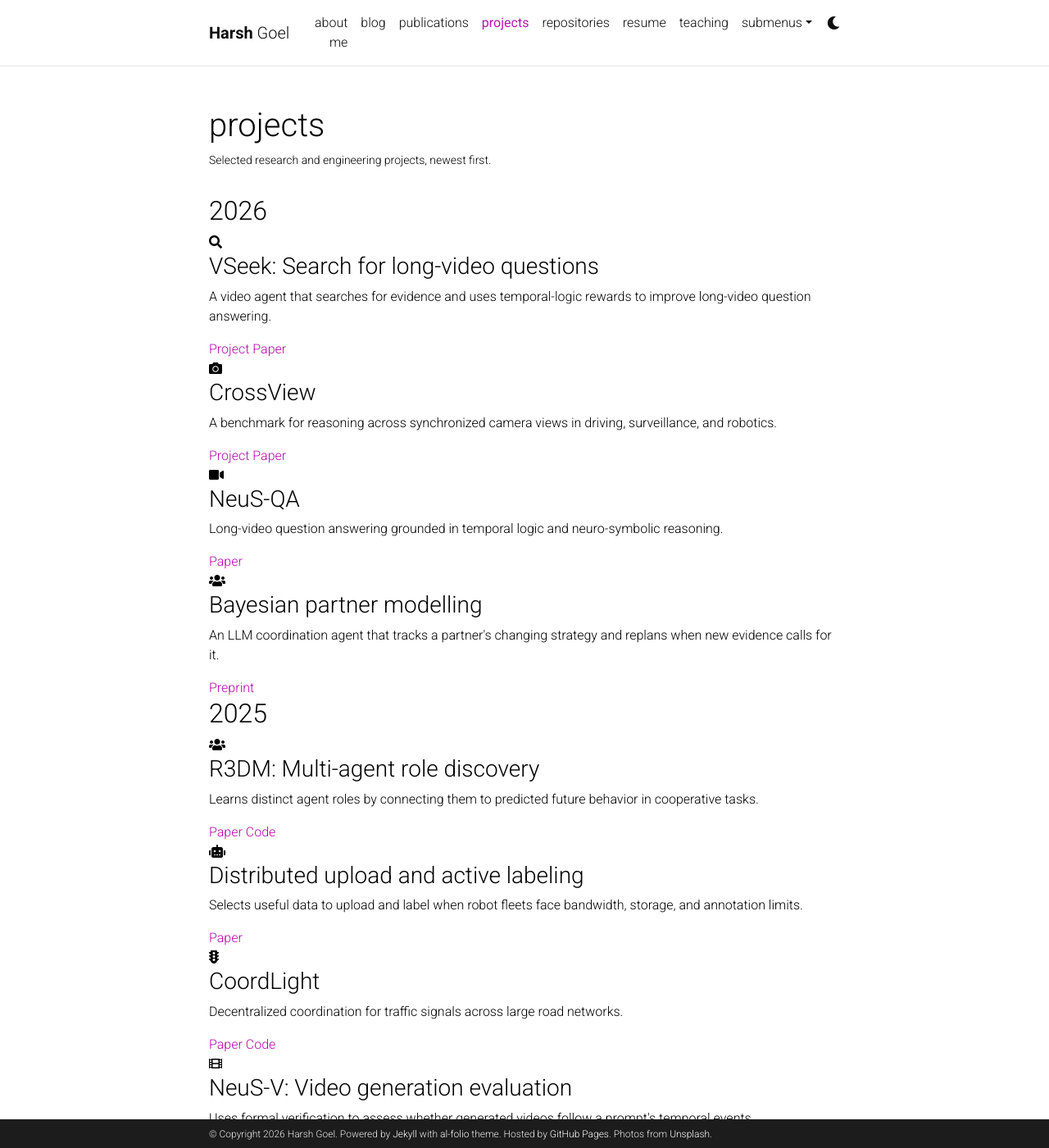
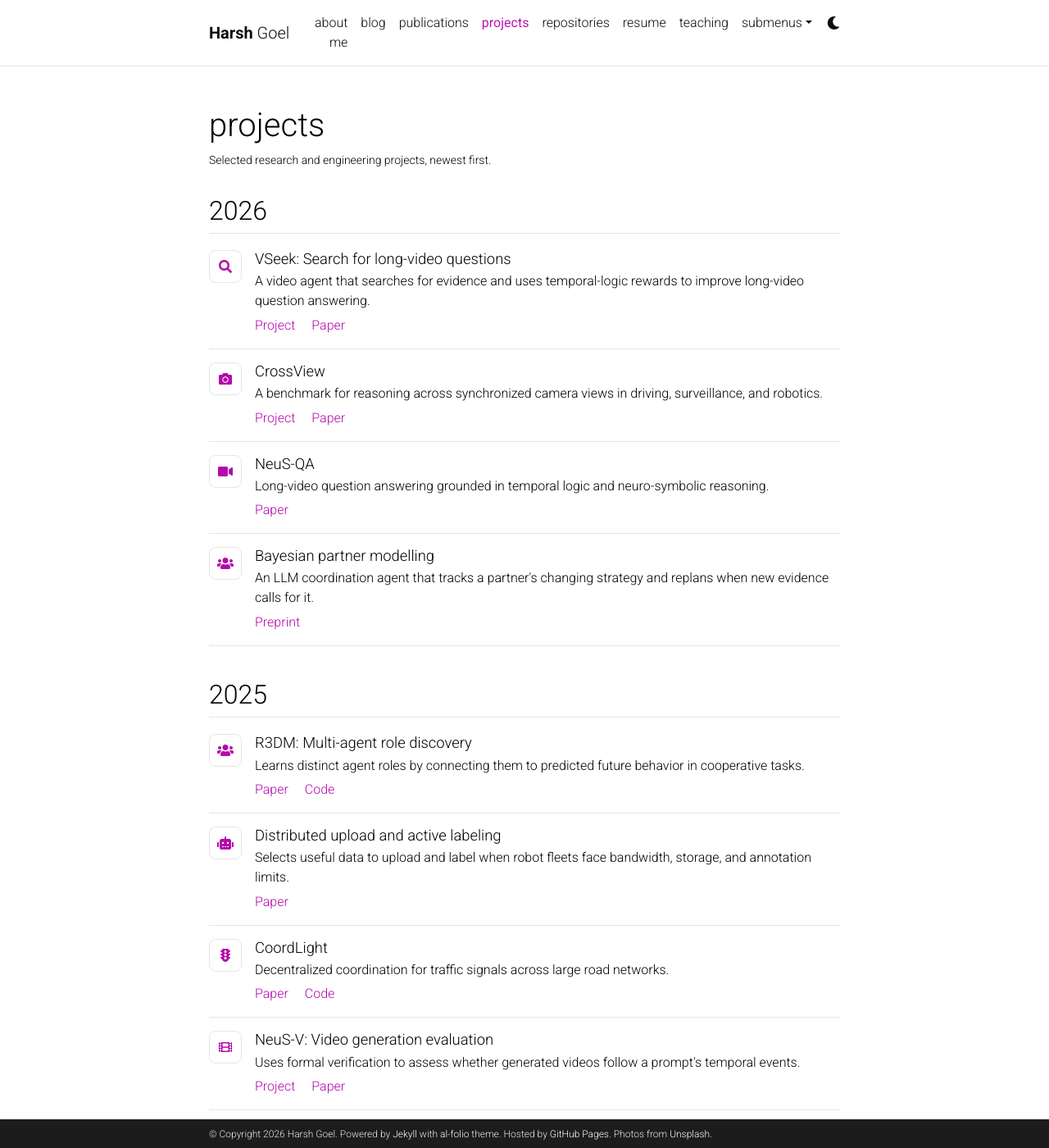
Before and after one commit to harshg99/hgmain, a Jekyll site: the page built from _pages/projects.md, in a window 1280 px wide and 1400 px high. Shown: the whole window at 82% size. Built offline with Jekyll 4.4.1, drawn with Linux system fonts in a browser that asks for light colours; comment, search, counter and statistics services are not loaded; a style sheet for code colours, icons or effects is not loaded.

Commit message:
Style compact project rows
Added styles for project list, year group, and entries.

```diff
--- a/_sass/_base.scss
+++ b/_sass/_base.scss
@@ -712,3 +712,51 @@ progress {
      display: block;
      height: inherit;
  }
+
+.project-list {
+  .project-year-group {
+    margin: 2rem 0 2.5rem;
+  }
+
+  .project-year {
+    border-bottom: 1px solid var(--global-divider-color);
+    margin-bottom: 0.25rem;
+    padding-bottom: 0.5rem;
+  }
+
+  .project-entry {
+    display: flex;
+    gap: 1rem;
+    padding: 1rem 0;
+    border-bottom: 1px solid var(--global-divider-color);
+  }
+
+  .project-icon {
+    align-items: center;
+    border: 1px solid var(--global-divider-color);
+    border-radius: 0.5rem;
+    color: var(--global-theme-color);
+    display: flex;
+    flex: 0 0 2.5rem;
+    height: 2.5rem;
+    justify-content: center;
+  }
+
+  .project-entry-content {
+    min-width: 0;
+
+    h3 {
+      font-size: 1.15rem;
+      margin: 0 0 0.25rem;
+    }
+
+    p {
+      margin-bottom: 0.35rem;
+    }
+  }
+
+  .project-links a {
+    display: inline-block;
+    margin-right: 1rem;
+  }
+}
```
